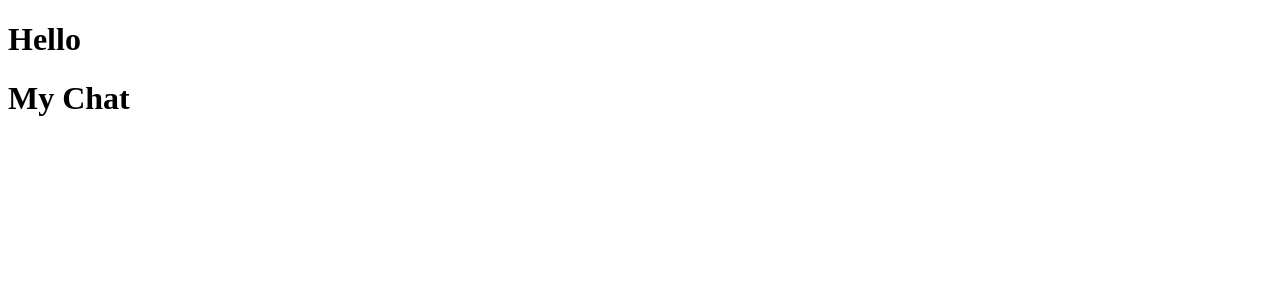
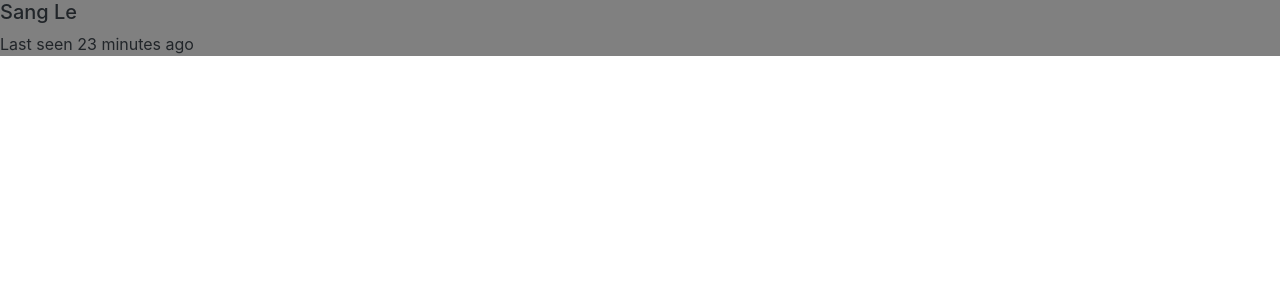
Before and after one commit to littlemonster00/my-chat, a React app in the folder app/: page / in a window 1280 px wide. Shown: the top 300 px of the page. Built offline with nearby package versions, Linux system fonts and the light colour scheme.

Commit message:
Add Header component

```diff
--- a/app/package.json
+++ b/app/package.json
@@ -9,6 +9,7 @@
     "build:dev": "webpack --mode=development"
   },
   "dependencies": {
+    "bootstrap": "^4.4.1",
     "react": "^16.13.0",
     "react-dom": "^16.13.0"
   },
@@ -17,8 +18,10 @@
     "babel-loader": "7",
     "babel-preset-env": "^1.7.0",
     "babel-preset-react": "^6.24.1",
+    "css-loader": "^3.4.2",
     "html-webpack-plugin": "^3.2.0",
     "live-server": "^1.2.1",
+    "style-loader": "^1.1.3",
     "webpack": "^4.42.0",
     "webpack-cli": "^3.3.11",
     "webpack-dev-server": "^3.10.3"
--- a/app/public/index.html
+++ b/app/public/index.html
@@ -4,6 +4,7 @@
     <meta charset="UTF-8" />
     <meta name="viewport" content="width=device-width, initial-scale=1.0" />
     <title>My Chat</title>
+    <link rel="icon" type="image/png" href="./assets/people.png" />
   </head>
   <body>
     <div id="app"></div>
--- a/app/src/app.jsx
+++ b/app/src/app.jsx
@@ -1,10 +1,11 @@
 import React from "react";
 import ReactDOM from "react-dom";
 import { Header } from "./components/Header.jsx";
+import "bootstrap/dist/css/bootstrap.css";
+import "./styles/styles.scss";
 
 const jsx = (
   <div>
-    <h1>Hello</h1>
     <Header />
   </div>
 );
--- a/app/src/components/Header.jsx
+++ b/app/src/components/Header.jsx
@@ -1,10 +1,12 @@
 import React from "react";
+import "../styles/components/Header.scss";
 
 export class Header extends React.Component {
   render() {
     return (
-      <div>
-        <h1>My Chat</h1>
+      <div className="Header">
+        <h5>Sang Le</h5>
+        <p>Last seen 23 minutes ago</p>
       </div>
     );
   }
--- /dev/null
+++ b/app/src/styles/components/Header.scss
@@ -0,0 +1,3 @@
+.Header {
+  background-color: gray;
+}
--- /dev/null
+++ b/app/src/styles/styles.scss
@@ -0,0 +1,2 @@
+body {
+}
--- a/app/webpack.config.js
+++ b/app/webpack.config.js
@@ -11,6 +11,10 @@ module.exports = {
         loader: "babel-loader",
         test: /\.(js|jsx)$/,
         exclude: /node_modules/
+      },
+      {
+        test: /\.(css|scss)$/i,
+        use: ["style-loader", "css-loader"]
       }
     ]
   },
```
Also changed, not shown: app/public/assets/people.png (added), 1 other file (tests, documents, lock files or other folders).
